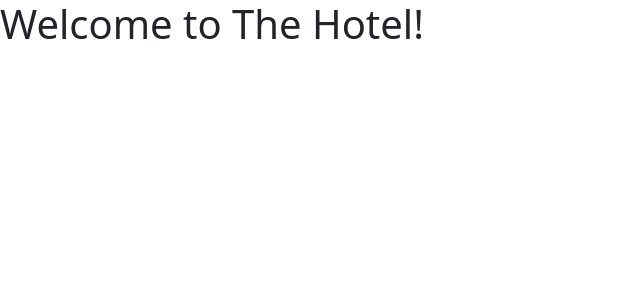
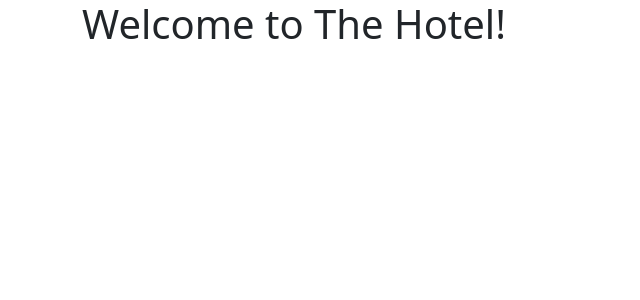
Before and after one commit to rohanpatel05/Hotel-Booking-System-Frontend, a React (Create React App) app: page / in a window 1280 px wide. Shown: the top 300 px of the page, without its empty margins (0-640 px from the left). Built offline with nearby package versions, Linux system fonts and the light colour scheme.

Commit message:
Adding global layout.

```diff
--- a/src/App.js
+++ b/src/App.js
@@ -1,17 +1,24 @@
 import React from "react";
 import "./App.css";
 import { BrowserRouter as Router, Routes, Route } from "react-router-dom";
+
+import { Layout } from "./components/Layout.js";
+
 import Home from "./pages/Home.js";
 import NotFound from "./pages/NotFound.js";
 
 function App() {
   return (
+    <React.Fragment>
+      <Layout>
         <Router>
           <Routes>
             <Route exact path="/" Component={Home} />
             <Route component={NotFound} />
           </Routes>
         </Router>
+      </Layout>
+    </React.Fragment>
   );
 }
 
--- /dev/null
+++ b/src/components/Layout.js
@@ -0,0 +1,4 @@
+import React from "react";
+import { Container } from "react-bootstrap";
+
+export const Layout = (props) => <Container>{props.children}</Container>;
```
Lines whose indentation alone changed are shown as unchanged.
